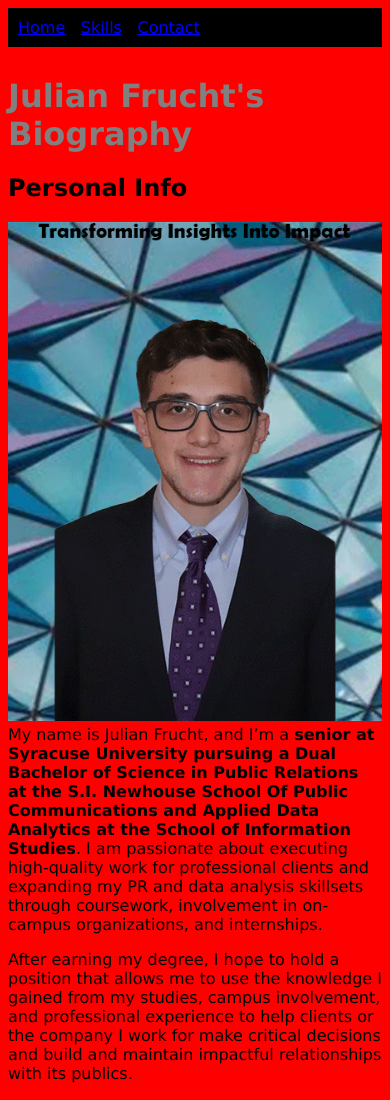
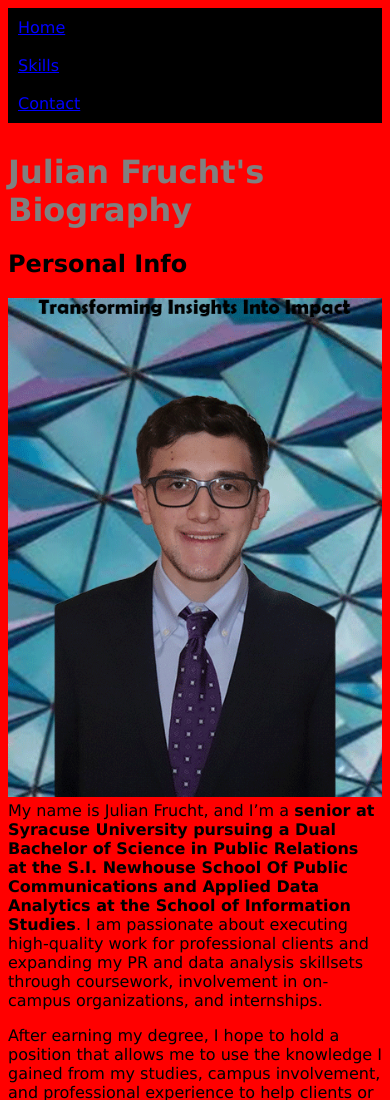
Before and after one commit to jefrucht-su/ist263, a plain HTML site: page lab10/index.html in a window 390 px wide. Shown: the top 1100 px of the page. Drawn offline with Linux system fonts and the light colour scheme.

Commit message:
Update styles.css

```diff
--- a/lab10/styles.css
+++ b/lab10/styles.css
@@ -62,3 +62,7 @@ nav a { color: #ffffff; }
 .row {
     flex-wrap: wrap;
 }
+    @media only screen and (max-width:800px) {
+        nav a {width: 100%;
+        display: block;}
+}
```
